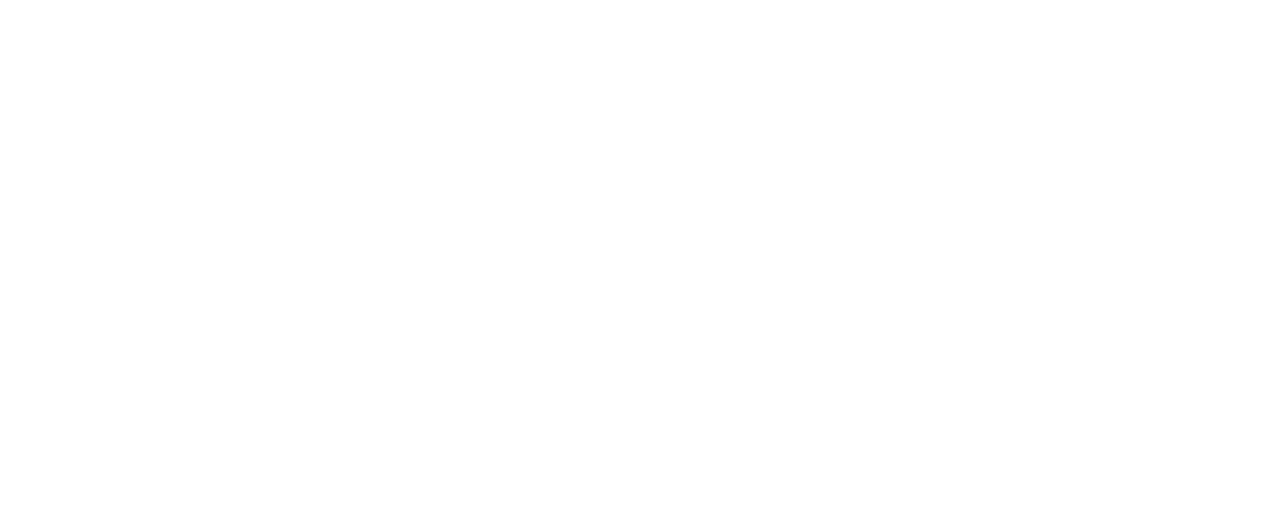
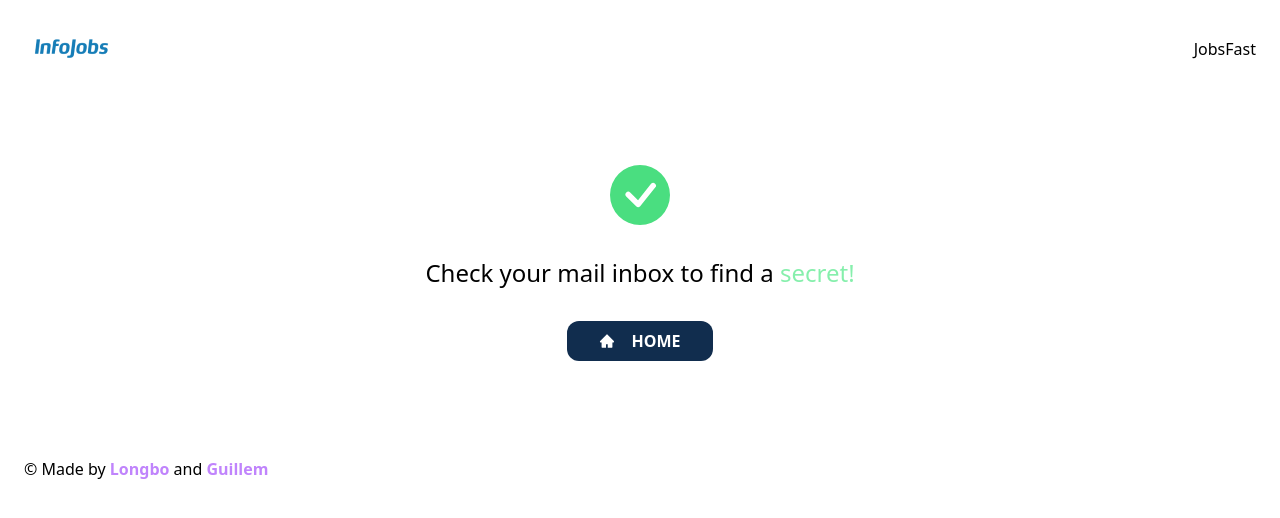
Before and after one commit to GuillemGarciaDev/hackupc-2022-challenge, a React (Create React App) app: page /success in a window 1280 px wide. Before the commit this address had no page. Shown: the top 518 px of the page. Built offline with nearby package versions, Linux system fonts and the light colour scheme.

Commit message:
Tweak version 1.0

```diff
--- a/src/App.js
+++ b/src/App.js
@@ -2,6 +2,7 @@
 import Home from './app/home/Home';
 import List from './app/list/List';
 import Tinder from './app/tinder/Tinder';
+import Success from './app/end/Success'
 
 function App() {
   return (
@@ -9,6 +10,7 @@
       <Route exact path='/' element={<Home />} />
       <Route path='/list' element={<List />} />
       <Route path='/tinder' element={<Tinder />} />
+      <Route path='/success' element={<Success />} />
     </Routes>
   );
 }
--- /dev/null
+++ b/src/app/end/Success.jsx
@@ -0,0 +1,17 @@
+import React from 'react'
+import Header from './components/Header'
+import Message from './components/Message'
+import Footer from '../home/components/Footer'
+
+const Success = () => {
+
+    return (
+        <div className='mx-6 my-7'>
+            <Header />
+            <Message />
+            <Footer />
+        </div>
+    )
+}
+
+export default Success
--- /dev/null
+++ b/src/app/end/components/Header.jsx
@@ -0,0 +1,15 @@
+import React from 'react';
+import logo from '../../../assets/infojobs-logo.png';
+
+const Header = () => {
+
+    return (
+        <div className='flex flex-row justify-between items-center w-full'>
+            <img src={logo} alt='' />
+            <p className='text-base font-medium'>JobsFast</p>
+        </div>
+    )
+
+}
+
+export default Header
--- /dev/null
+++ b/src/app/end/components/Message.jsx
@@ -0,0 +1,24 @@
+import React from 'react'
+import {BsCheckCircleFill} from 'react-icons/bs'
+import {AiFillHome} from 'react-icons/ai'
+import {Link} from 'react-router-dom'
+
+const Message = () => {
+
+    return (
+        <div className="flex flex-col justify-center items-center my-20">
+            <BsCheckCircleFill className="text-green-400 text-6xl my-4"/>
+            <p className="text-2xl my-4 text-center">Check your mail inbox to find a <span className="text-green-300">secret!</span></p>
+            <button className="bg-[#112D4E] px-8 py-2 rounded-xl my-4" >
+                <Link to='/'>
+                    <div className="flex flex-row justify-center items-center">
+                        <AiFillHome className="text-white mr-2"/>
+                        <p className="font-bold text-white ml-2">HOME</p>
+                    </div>
+                </Link>
+            </button>
+        </div>
+    )
+}
+
+export default Message
--- a/src/app/tinder/Tinder.jsx
+++ b/src/app/tinder/Tinder.jsx
@@ -1,10 +1,9 @@
 import React from 'react';
-import Header from '../commons/Header';
 import Title from './components/Title';
 import Offer from './components/Offer';
 import Footer from '../home/components/Footer';
 import { useSelector } from 'react-redux';
-import {Link} from 'react-router-dom'
+
 
 const Tinder = () => {
   const offers = useSelector(({ app }) => app.offers);
--- a/src/app/tinder/components/Offer.jsx
+++ b/src/app/tinder/components/Offer.jsx
@@ -3,7 +3,7 @@
 import { ImCross } from 'react-icons/im';
 import { BsCheckLg } from 'react-icons/bs';
 import {HiMail} from 'react-icons/hi'
-
+import { useNavigate } from 'react-router-dom';
 import Card from './Card'
 import {Link} from 'react-router-dom'
 
@@ -29,9 +29,7 @@
 
   const [errorMessage, setErrorMessage] = useState(null);
 
-  const [successStatus, setSuccessStatus] = useState(false)
-
-  const [successMessage, setSuccessMessage] = useState(null)
+  const navigate = useNavigate()
 
   const handleSwipeRight = () => {
 
@@ -67,7 +65,7 @@
       })
 
       if (response.status === 200) {
-
+        navigate('/sucess')
       }
     }
     else {
@@ -119,7 +117,7 @@
       </div>
 
       <div className="flex flex-col justify-center w-full">
-        <p className="text-2xl font-bold text-center my-20">You have saved <span className="text-[#167DB7]">{emailSaved.length}</span> emails!</p>
+        <p className="text-2xl font-bold text-center my-20">You have saved <span className="text-[#167DB7]">{emailSaved.length}</span> offers!</p>
         <p className="text-md my-2">Add your email to get a message from every offer you saved</p>
         <input onChange={(e) => {setEmail(e.target.value); if (e.target.value.length > 0) setErrorStatus(false)}} placeholder="Your email" type="email" className="shadow-xl w-full h-10 px-2 my-4" />
         {errorStatus && (
@@ -135,7 +133,7 @@
           <button onClick={handleSendMail} className="bg-[#112D4E] py-2 px-8 rounded-xl mb-20 mt-10">
             <div className="flex flex-row justify-center items-center">
               <HiMail className="text-white text-md"/>
-              <p className="text-white ml-2">SEND MAIL</p>
+              <p className="text-white font-bold ml-2">SEND MAIL</p>
             </div>
           </button>
 
--- a/src/app/tinder/components/Title.jsx
+++ b/src/app/tinder/components/Title.jsx
@@ -4,8 +4,8 @@
   return (
     <div className='mt-2'>
       <p className='font-bold text-3xl text-center w-full my-8'>
-        This job offer fits your{' '}
-        <span className='text-[#167DB7]'>personality</span>
+        This job offer fits{' '}
+        <span className='text-[#167DB7]'>you</span>
       </p>
     </div>
   );
```
